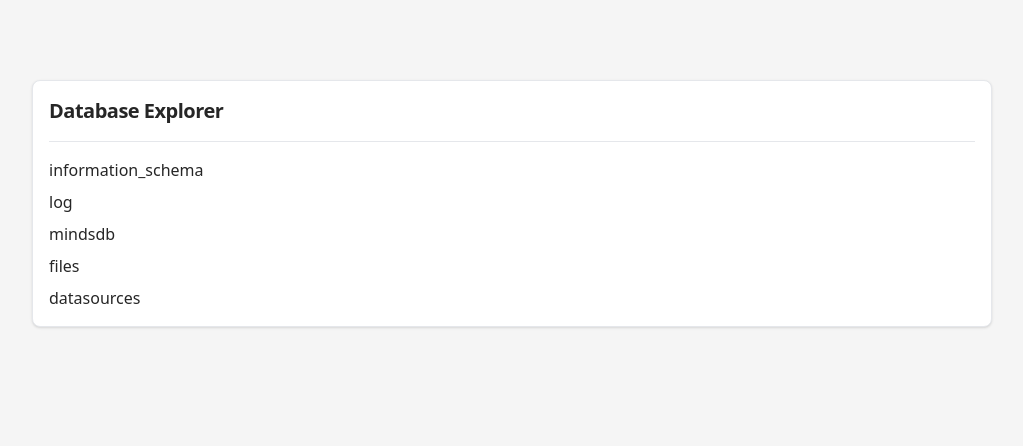
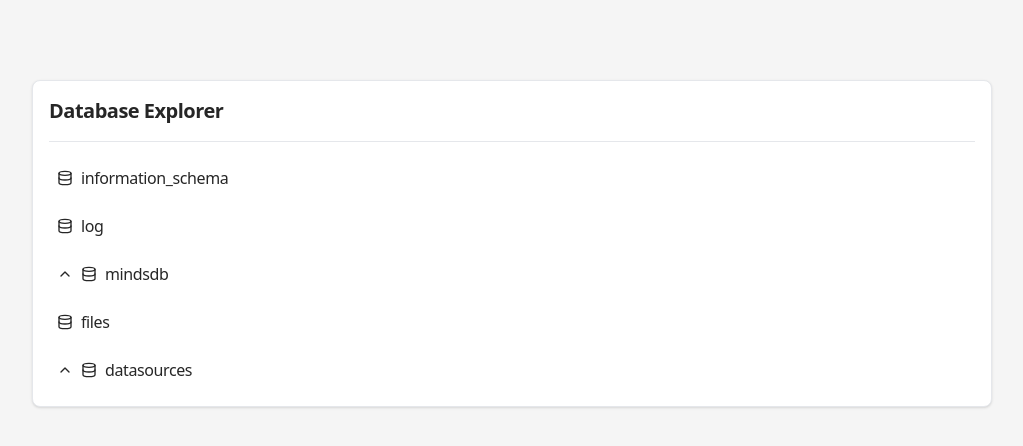
Before and after one commit to pnewsam/mindsdb-technical, a React (Vite) app: page / in a window 1280 px wide. Shown: the top 446 px of the page, without its empty margins (128-1151 px from the left). Built offline with nearby package versions, Linux system fonts and the light colour scheme.

Commit message:
Basic collapsible, clsx and tailwind-merge

```diff
--- a/package.json
+++ b/package.json
@@ -10,8 +10,11 @@
     "preview": "vite preview"
   },
   "dependencies": {
+    "clsx": "^2.1.1",
+    "lucide-react": "^0.460.0",
     "react": "^18.3.1",
-    "react-dom": "^18.3.1"
+    "react-dom": "^18.3.1",
+    "tailwind-merge": "^2.5.4"
   },
   "devDependencies": {
     "@eslint/js": "^9.13.0",
--- /dev/null
+++ b/src/components/CollapsibleRow.tsx
@@ -0,0 +1,45 @@
+import { useState } from "react";
+import { ChevronUp } from "lucide-react";
+import Icon from "./Icon";
+import { cn } from "../lib/utils";
+import { Database } from "../types/database";
+import Row from "./Row";
+
+export default function CollapsibleRow({
+  name,
+  items,
+}: {
+  name: string;
+  items: Database[];
+}) {
+  const [open, setOpen] = useState(false);
+
+  return (
+    <div>
+      <div
+        className="flex cursor-pointer items-center justify-start gap-2 rounded p-2 hover:bg-neutral-100"
+        aria-role=""
+        onClick={() => {
+          setOpen(!open);
+        }}
+      >
+        <ChevronUp
+          className={cn(
+            "h-4 w-4 transition duration-200",
+            open && "rotate-180",
+          )}
+        />
+        <Icon />
+        <span className="font-medium tracking-tight">{name}</span>
+      </div>
+      <div
+        className={cn(
+          "hidden px-4 transition duration-150",
+          open ? "block h-auto" : "h-0",
+        )}
+      >
+        {items?.map((item) => <Row key={item.name} name={item.name}></Row>)}
+      </div>
+    </div>
+  );
+}
--- /dev/null
+++ b/src/components/Icon.tsx
@@ -0,0 +1,5 @@
+import { Database } from "lucide-react";
+
+export default function Icon() {
+  return <Database className="h-4 w-4" />;
+}
--- /dev/null
+++ b/src/components/Row.tsx
@@ -0,0 +1,13 @@
+import Icon from "./Icon";
+
+export default function Row({ name }: { name: string }) {
+  return (
+    <div
+      className="flex cursor-pointer items-center justify-start gap-2 rounded p-2 hover:bg-neutral-100"
+      aria-role=""
+    >
+      <Icon />
+      <span className="font-medium tracking-tight">{name}</span>
+    </div>
+  );
+}
--- a/src/components/TreeView.tsx
+++ b/src/components/TreeView.tsx
@@ -1,12 +1,6 @@
-type Database = {
-  name: string;
-  class: string;
-  type?: string;
-  engine?: string | null;
-  deletable: boolean;
-  visible?: boolean;
-  children?: Database[];
-};
+import CollapsibleRow from "./CollapsibleRow";
+import { type Database } from "../types/database";
+import Row from "./Row";
 
 export default function TreeView({
   title,
@@ -21,9 +15,17 @@
         <h4 className="text-xl font-semibold tracking-tight">{title}</h4>
       </div>
       <div className="flex flex-col gap-2 p-4">
-        {items.map((item) => (
-          <div key={item.name}>{item.name}</div>
-        ))}
+        {items.map((item) =>
+          item.children ? (
+            <CollapsibleRow
+              key={item.name}
+              name={item.name}
+              items={item.children}
+            />
+          ) : (
+            <Row key={item.name} name={item.name} />
+          ),
+        )}
       </div>
     </div>
   );
--- /dev/null
+++ b/src/lib/utils.ts
@@ -0,0 +1,6 @@
+import { type ClassValue, clsx } from "clsx";
+import { twMerge } from "tailwind-merge";
+
+export function cn(...inputs: ClassValue[]) {
+  return twMerge(clsx(inputs));
+}
--- /dev/null
+++ b/src/types/database.ts
@@ -0,0 +1,9 @@
+export type Database = {
+  name: string;
+  class: string;
+  type?: string;
+  engine?: string | null;
+  deletable: boolean;
+  visible?: boolean;
+  children?: Database[];
+};
```
Also changed, not shown: 1 other file (tests, documents, lock files or other folders).
